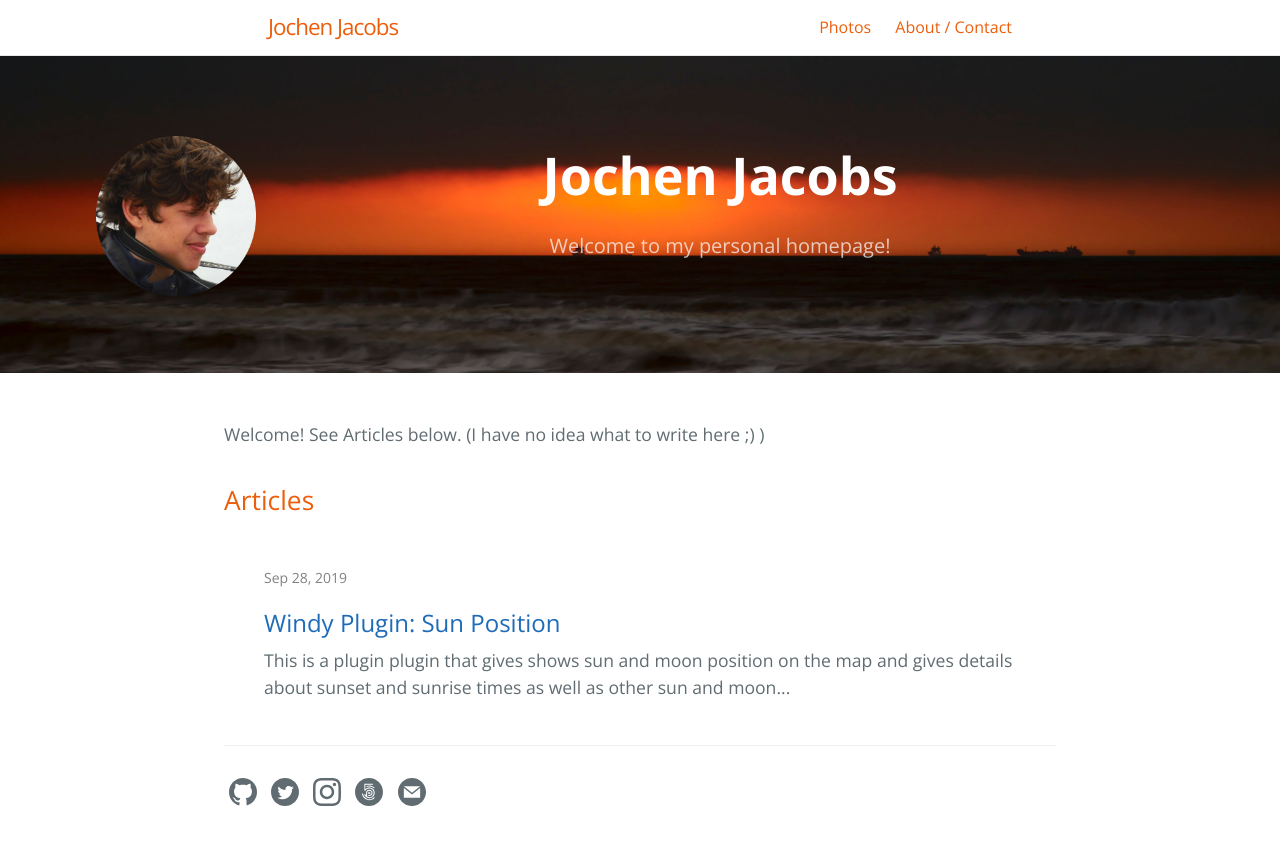
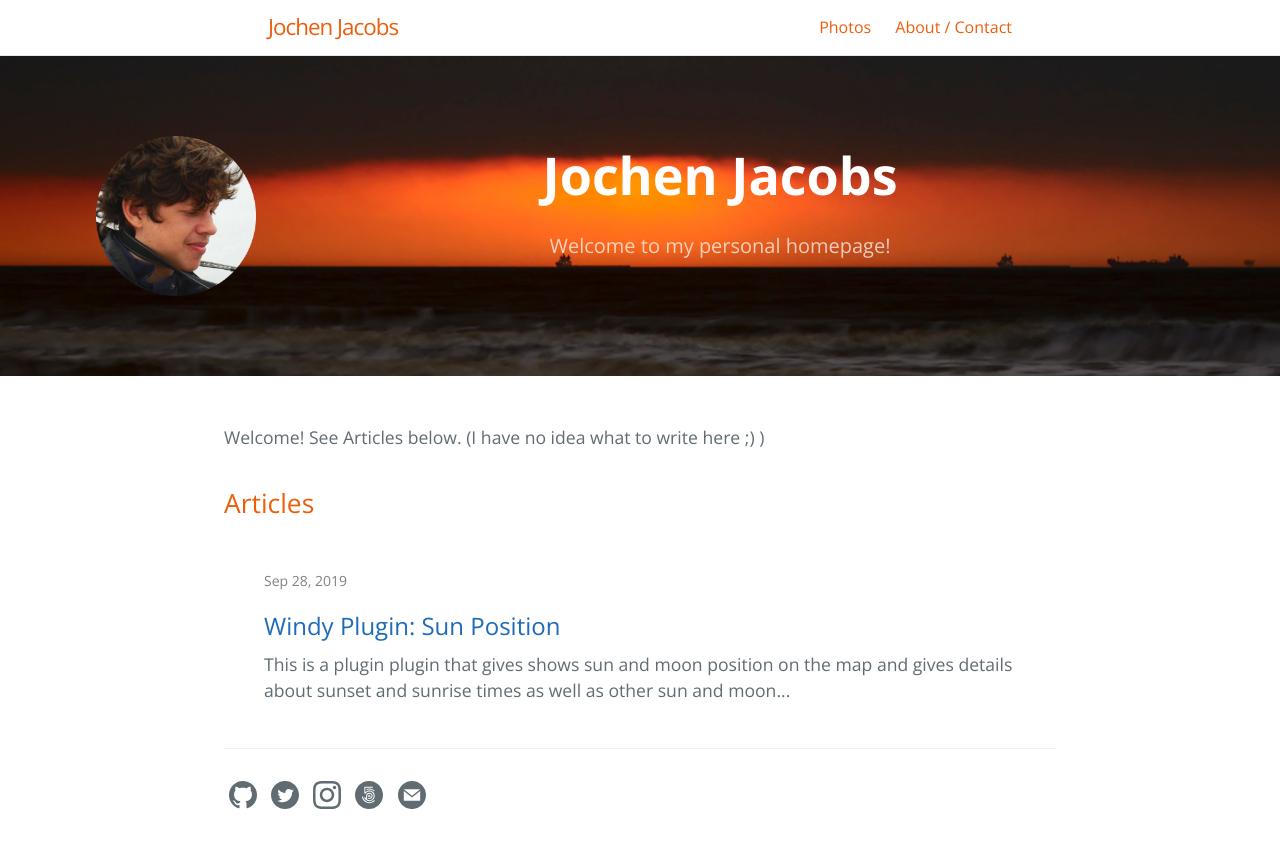
Before and after one commit to jacobsjo/jochenjacobs.eu, a Jekyll site: the page built from index.md, in a window 1280 px wide. Shown: the top 848 px of the page. Built offline with Jekyll 4.4.1, drawn with Linux system fonts in a browser that asks for light colours.

Commit message:
header hight fix

```diff
--- a/_sass/jekyll-theme-cayman-blog.scss
+++ b/_sass/jekyll-theme-cayman-blog.scss
@@ -33,6 +33,7 @@ body {
   font-size: 16px;
   line-height: 1.5;
   color: $body-text-color;
+  min-width: 24rem;
 }
 
 #skip-to-content {
@@ -116,19 +117,24 @@ a {
   text-align: center;
   //background-color: $header-bg-color;
   //background-image: $header-bg; // linear-gradient(120deg, $header-bg-color-secondary, $header-bg-color);
-  background-size: cover;
   background-position: center;
 
   @include large {
     padding: 5rem 6rem;
+    height: 20rem;
+    background-size: 1920px;
   }
 
   @include medium {
     padding: 3rem 4rem;
+    height: 15rem;
+    background-size: 75rem;
   }
 
   @include small {
     padding: 2rem 1rem;
+    height: 10rem;
+    background-size: 48rem;
   }
 }
 
@@ -161,7 +167,7 @@ a {
   }
 
   @include small {
-    font-size: 1.75rem;
+    font-size: 1.5rem;
   }
 }
 
@@ -198,6 +204,7 @@ a {
   }
 
   @include small {
+    display: none;
     font-size: 0.75rem;
   }
 }
```
